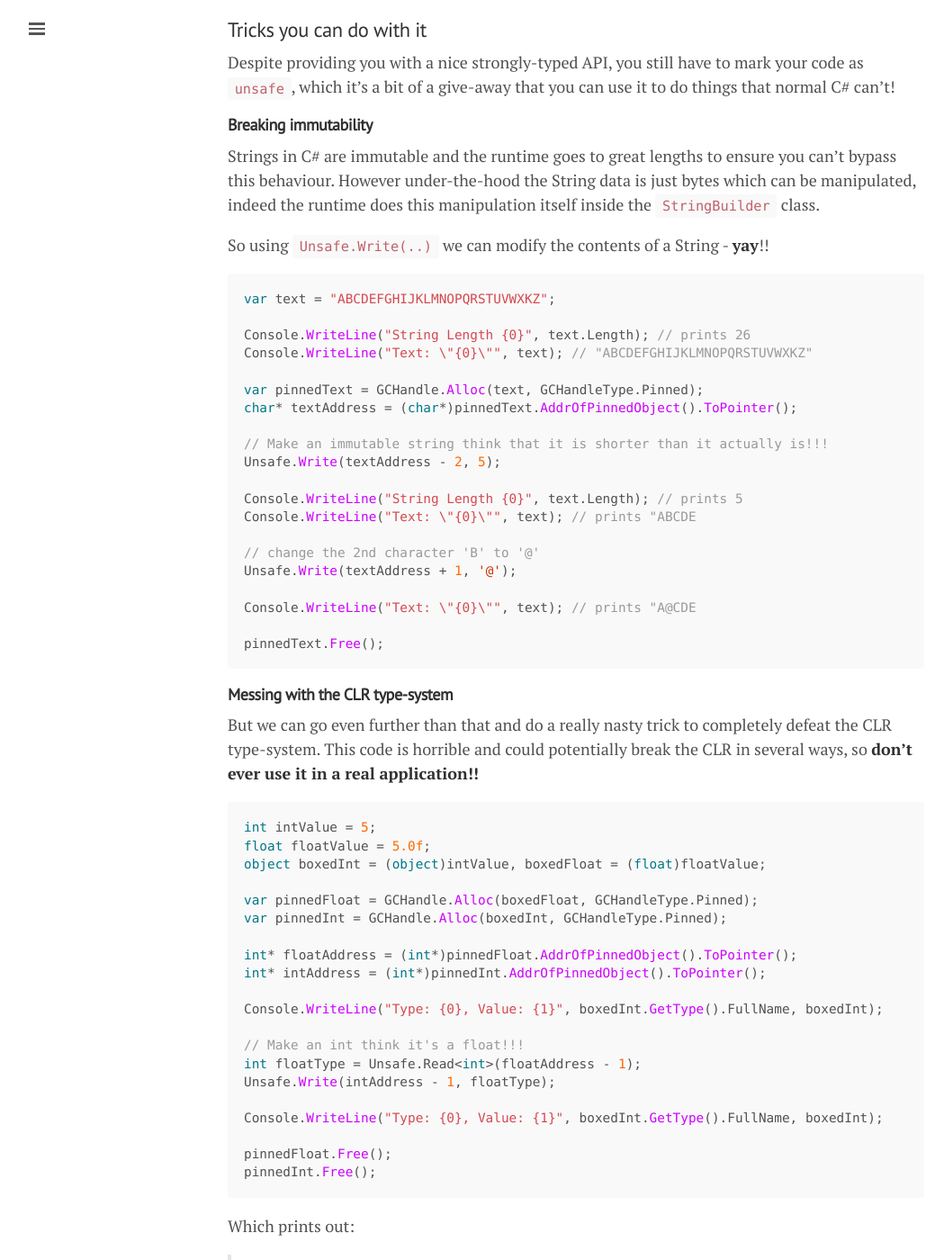
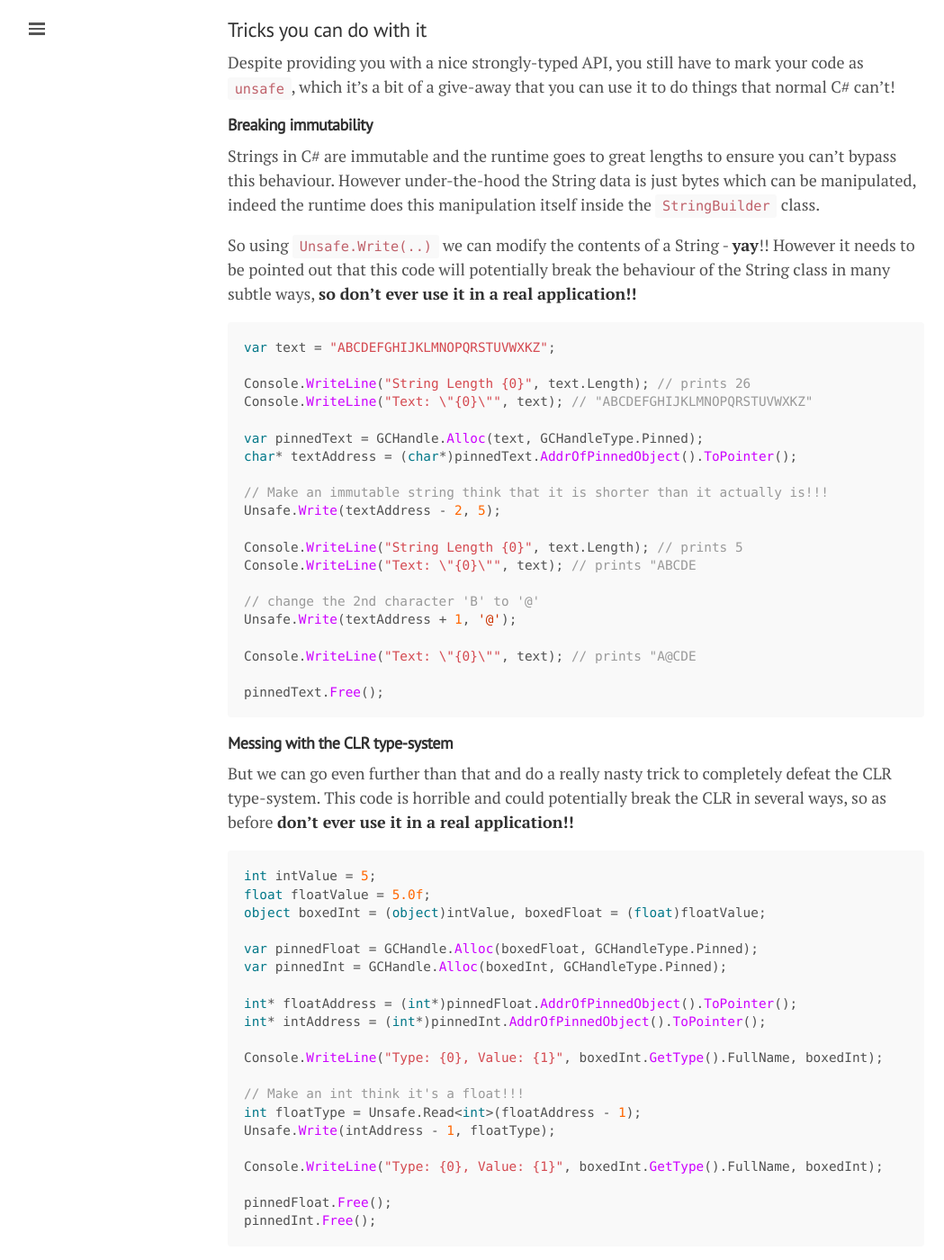
Before and after one commit to mattwarren/mattwarren.github.io, a Jekyll site: the page built from _posts/2016-09-14-Subverting-.NET-Type-Safety-with-System.Runtime.CompilerServices.Unsafe.md, in a window 1280 px wide and 1400 px high, scrolled down 4790 px. Shown: the whole window at 90% size, without its empty margins (0-1049 px from the left). Built offline with Jekyll 4.4.1, drawn with Linux system fonts in a browser that asks for light colours; nearby versions of some CDN libraries; comment, search, counter and statistics services are not loaded; some of the changed text lies outside the part shown.

Commit message:
More updates based on info from Ben

````diff
--- a/_posts/2016-09-14-Subverting-.NET-Type-Safety-with-System.Runtime.CompilerServices.Unsafe.md
+++ b/_posts/2016-09-14-Subverting-.NET-Type-Safety-with-System.Runtime.CompilerServices.Unsafe.md
@@ -167,7 +167,7 @@ Despite providing you with a nice strongly-typed API, you still have to mark you
 
 Strings in C# are immutable and the runtime goes to great lengths to ensure you can't bypass this behaviour. However under-the-hood the String data is just bytes which can be manipulated, indeed the runtime does this manipulation itself inside the `StringBuilder` class.
 
-So using `Unsafe.Write(..)` we can modify the contents of a String - **yay**!!
+So using `Unsafe.Write(..)` we can modify the contents of a String - **yay**!! However it needs to be pointed out that this code will potentially break the behaviour of the String class in many subtle ways, **so don’t ever use it in a real application!!**
 
 ``` csharp
 var text = "ABCDEFGHIJKLMNOPQRSTUVWXKZ";
@@ -194,7 +194,7 @@ pinnedText.Free();
 
 #### **Messing with the CLR type-system**
 
-But we can go even further than that and do a really nasty trick to completely defeat the CLR type-system. This code is horrible and could potentially break the CLR in several ways, so **don't ever use it in a real application!!**
+But we can go even further than that and do a really nasty trick to completely defeat the CLR type-system. This code is horrible and could potentially break the CLR in several ways, so as before **don't ever use it in a real application!!**
 
 ``` csharp
 int intValue = 5;
````
Also changed, not shown: other parts of _posts/2016-09-14-Subverting-.NET-Type-Safety-with-System.Runtime.CompilerServices.Unsafe.md (+1 -1 lines).
